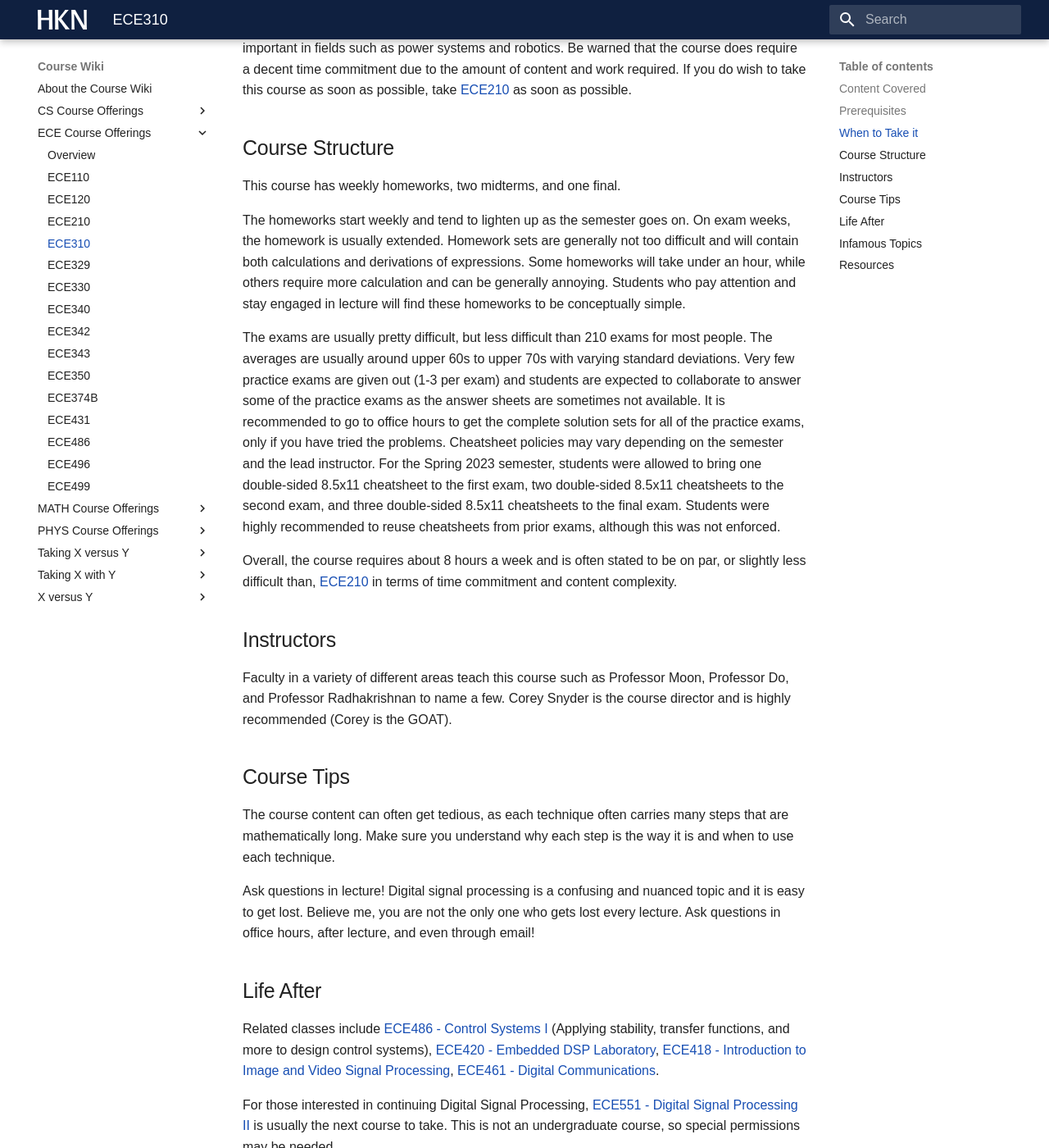
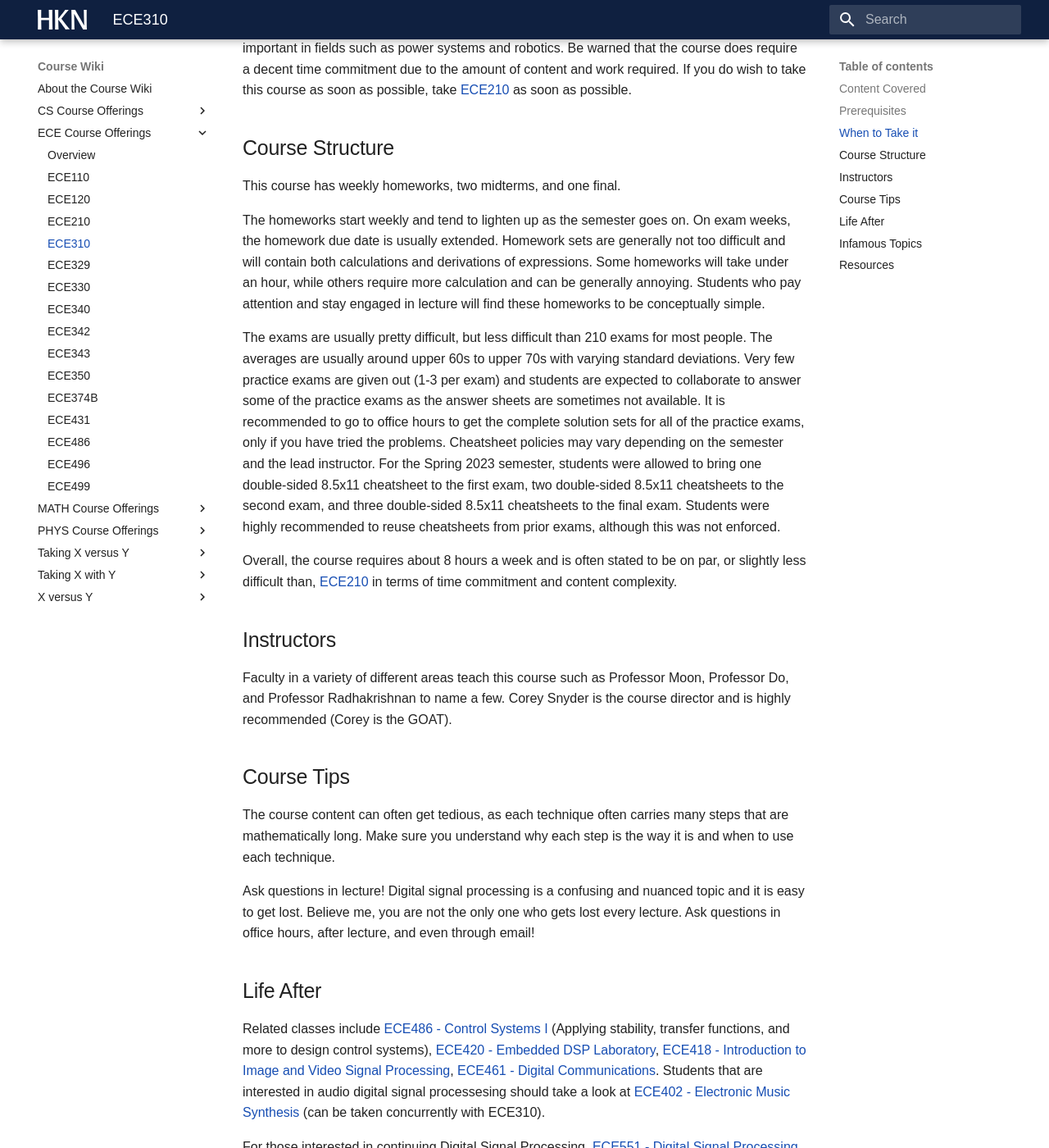
Before and after one commit to hkn-alpha/wiki, an MkDocs documentation site: the page built from docs/Course Wiki/ECE Course Offerings/ECE310.md, in a window 1280 px wide and 1400 px high, scrolled down 1731 px. Shown: the whole window at 82% size. Built offline with MkDocs 1.6.1 and Material for MkDocs 9.7.7, drawn with Linux system fonts in a browser that asks for light colours; some web fonts are replaced.

Commit message:
Update ECE310.md

```diff
--- a/docs/Course Wiki/ECE Course Offerings/ECE310.md
+++ b/docs/Course Wiki/ECE Course Offerings/ECE310.md
@@ -42,7 +42,7 @@ Take this course if you have any sort of passing interest in controls. Control s
 
 This course has weekly homeworks, two midterms, and one final.
 
-The homeworks start weekly and tend to lighten up as the semester goes on. On exam weeks, the homework is usually extended. Homework sets are generally not too difficult and will contain both calculations and derivations of expressions. Some homeworks will take under an hour, while others require more calculation and can be generally annoying. Students who pay attention and stay engaged in lecture will find these homeworks to be conceptually simple.
+The homeworks start weekly and tend to lighten up as the semester goes on. On exam weeks, the homework due date is usually extended. Homework sets are generally not too difficult and will contain both calculations and derivations of expressions. Some homeworks will take under an hour, while others require more calculation and can be generally annoying. Students who pay attention and stay engaged in lecture will find these homeworks to be conceptually simple.
 
 The exams are usually pretty difficult, but less difficult than 210 exams for most people. The averages are usually around upper 60s to upper 70s with varying standard deviations. Very few practice exams are given out (1-3 per exam) and students are expected to collaborate to answer some of the practice exams as the answer sheets are sometimes not available. It is recommended to go to office hours to get the complete solution sets for all of the practice exams, only if you have tried the problems. Cheatsheet policies may vary depending on the semester and the lead instructor. For the Spring 2023 semester, students were allowed to bring one double-sided 8.5x11 cheatsheet to the first exam, two double-sided 8.5x11 cheatsheets to the second exam, and three double-sided 8.5x11 cheatsheets to the final exam. Students were highly recommended to reuse cheatsheets from prior exams, although this was not enforced.
 
@@ -62,7 +62,7 @@ Ask questions in lecture! Digital signal processing is a confusing and nuanced t
 
 ## Life After
 
-Related classes include [ECE486 - Control Systems I](ECE486.md) (Applying stability, transfer functions, and more to design control systems), [ECE420 - Embedded DSP Laboratory](ECE420.md), [ECE418 - Introduction to Image and Video Signal Processing](ECE418.md), [ECE461 - Digital Communications](ECE461.md).
+Related classes include [ECE486 - Control Systems I](ECE486.md) (Applying stability, transfer functions, and more to design control systems), [ECE420 - Embedded DSP Laboratory](ECE420.md), [ECE418 - Introduction to Image and Video Signal Processing](ECE418.md), [ECE461 - Digital Communications](ECE461.md). Students that are interested in audio digital signal processesing should take a look at [ECE402 - Electronic Music Synthesis](ECE402.md) (can be taken concurrently with ECE310).
 
 For those interested in continuing Digital Signal Processing, [ECE551 - Digital Signal Processing II](ECE551.md) is usually the next course to take. This is not an undergraduate course, so special permissions may be needed.
 
```
